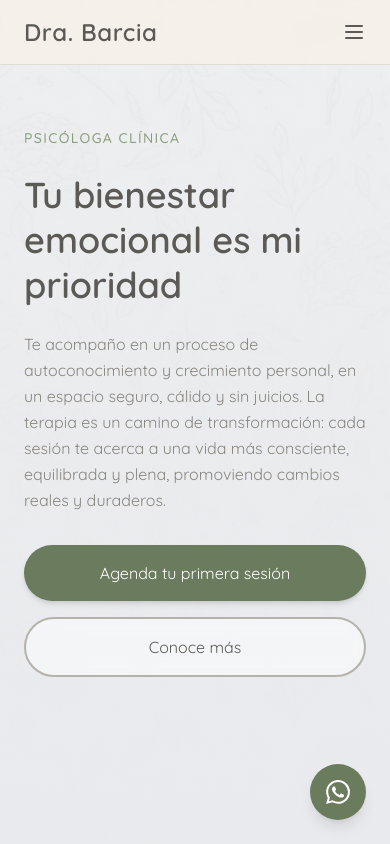
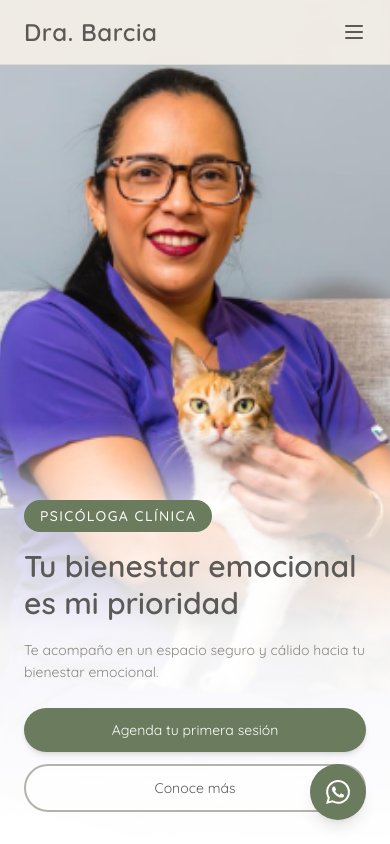
Before and after one commit to HostingCuenca/drabarcia, a Next.js app: page / in a window 390 px wide. Shown: the top 844 px of the page. Built offline with nearby package versions, Linux system fonts and the light colour scheme.

Commit message:
ajuste suave

```diff
--- a/app/page.tsx
+++ b/app/page.tsx
@@ -3,7 +3,6 @@
 import Image from "next/image";
 import { useState, useEffect } from "react";
 import heroImg from "./heroimagen.png";
-import heroMobile from "./heromovil.png";
 
 export default function Home() {
   const [selectedDuration, setSelectedDuration] = useState<"15min" | "30min">("30min");
@@ -193,16 +192,16 @@ export default function Home() {
       </nav>
 
       {/* Hero Section */}
-      <section id="inicio" className="relative min-h-screen flex items-end pb-12 md:pb-0 md:items-center">
+      <section id="inicio" className="relative min-h-screen flex items-end md:items-center">
         {/* Background Image — mobile: heromovil, desktop: heroimagen1 */}
         <div className="absolute inset-0 z-0">
           <Image
-            src={heroMobile}
+            src="/heromovil.png"
             alt="Dra. Barcia - Psicóloga Clínica en su consultorio"
             fill
             sizes="100vw"
             quality={100}
-            className="object-cover object-center md:hidden"
+            className="object-cover object-top md:hidden"
             priority
           />
           <Image
@@ -214,33 +213,41 @@ export default function Home() {
             className="object-cover object-center hidden md:block"
             priority
           />
-          <div className="absolute inset-0 bg-gradient-to-t from-[#e8eaed]/95 via-[#e8eaed]/80 to-[#e8eaed]/40 md:bg-[linear-gradient(to_right,rgba(232,234,237,0.95)_0%,rgba(232,234,237,0.85)_25%,rgba(232,234,237,0.3)_45%,transparent_55%)]"></div>
         </div>
+        {/* Mobile gradient: white from bottom to middle */}
+        <div className="absolute inset-0 z-[1] md:hidden bg-[linear-gradient(to_top,white_0%,rgba(255,255,255,0.95)_25%,rgba(255,255,255,0.7)_40%,transparent_50%)]"></div>
+        {/* Desktop gradient: left side */}
+        <div className="absolute inset-0 z-[1] hidden md:block bg-[linear-gradient(to_right,rgba(232,234,237,0.95)_0%,rgba(232,234,237,0.85)_25%,rgba(232,234,237,0.3)_45%,transparent_55%)]"></div>
 
         {/* Content */}
-        <div className="relative z-10 max-w-6xl mx-auto px-6 py-32 w-full">
+        <div className="relative z-10 max-w-6xl mx-auto px-6 pb-8 pt-24 md:py-32 w-full">
           <div className="max-w-xl">
-            <div className="space-y-6">
-              <p className="text-[var(--moss-green)] text-sm tracking-widest uppercase font-medium">
+            <div className="space-y-4 md:space-y-6">
+              <span className="inline-block bg-[var(--olive-green)] md:bg-transparent text-white md:text-[var(--moss-green)] text-sm tracking-widest uppercase font-medium px-4 py-1.5 md:px-0 md:py-0 rounded-full">
                 Psicóloga Clínica
-              </p>
-              <h1 className="font-[var(--font-playfair)] font-semibold text-4xl md:text-5xl lg:text-6xl text-[var(--warm-grey)] leading-tight">
+              </span>
+              <h1 className="font-[var(--font-playfair)] font-semibold text-3xl md:text-5xl lg:text-6xl text-[var(--warm-grey)] leading-tight">
                 Tu bienestar emocional es mi prioridad
               </h1>
-              <p className="text-[var(--warm-grey-light)] text-base md:text-lg leading-relaxed max-w-lg">
+              {/* Paragraph hidden on mobile, shown on desktop */}
+              <p className="hidden md:block text-[var(--warm-grey-light)] text-base md:text-lg leading-relaxed max-w-lg">
                 Te acompaño en un proceso de autoconocimiento y crecimiento personal, en un espacio seguro, cálido y sin juicios. La terapia es un camino de transformación: cada sesión te acerca a una vida más consciente, equilibrada y plena, promoviendo cambios reales y duraderos.
               </p>
+              {/* Shorter version for mobile */}
+              <p className="md:hidden text-[var(--warm-grey-light)] text-sm leading-relaxed">
+                Te acompaño en un espacio seguro y cálido hacia tu bienestar emocional.
+              </p>
             </div>
-            <div className="flex flex-col sm:flex-row gap-4 mt-8">
+            <div className="flex flex-col sm:flex-row gap-3 md:gap-4 mt-6 md:mt-8">
               <button
                 onClick={() => scrollToSection("agendar")}
-                className="bg-[var(--olive-green)] text-white px-8 py-4 rounded-full text-base hover:bg-[var(--olive-green-hover)] transition-all hover:shadow-lg shadow-md"
+                className="bg-[var(--olive-green)] text-white px-6 md:px-8 py-3 md:py-4 rounded-full text-sm md:text-base hover:bg-[var(--olive-green-hover)] transition-all hover:shadow-lg shadow-md"
               >
                 Agenda tu primera sesión
               </button>
               <button
                 onClick={() => scrollToSection("sobre-mi")}
-                className="border-2 border-[var(--warm-grey-lighter)] text-[var(--warm-grey)] px-8 py-4 rounded-full text-base hover:border-[var(--olive-green)] hover:text-[var(--olive-green)] transition-colors bg-white/50 backdrop-blur-sm"
+                className="border-2 border-[var(--warm-grey-lighter)] text-[var(--warm-grey)] px-6 md:px-8 py-3 md:py-4 rounded-full text-sm md:text-base hover:border-[var(--olive-green)] hover:text-[var(--olive-green)] transition-colors bg-white/50 backdrop-blur-sm"
               >
                 Conoce más
               </button>
```
Also changed, not shown: public/heromovil.png (added).
